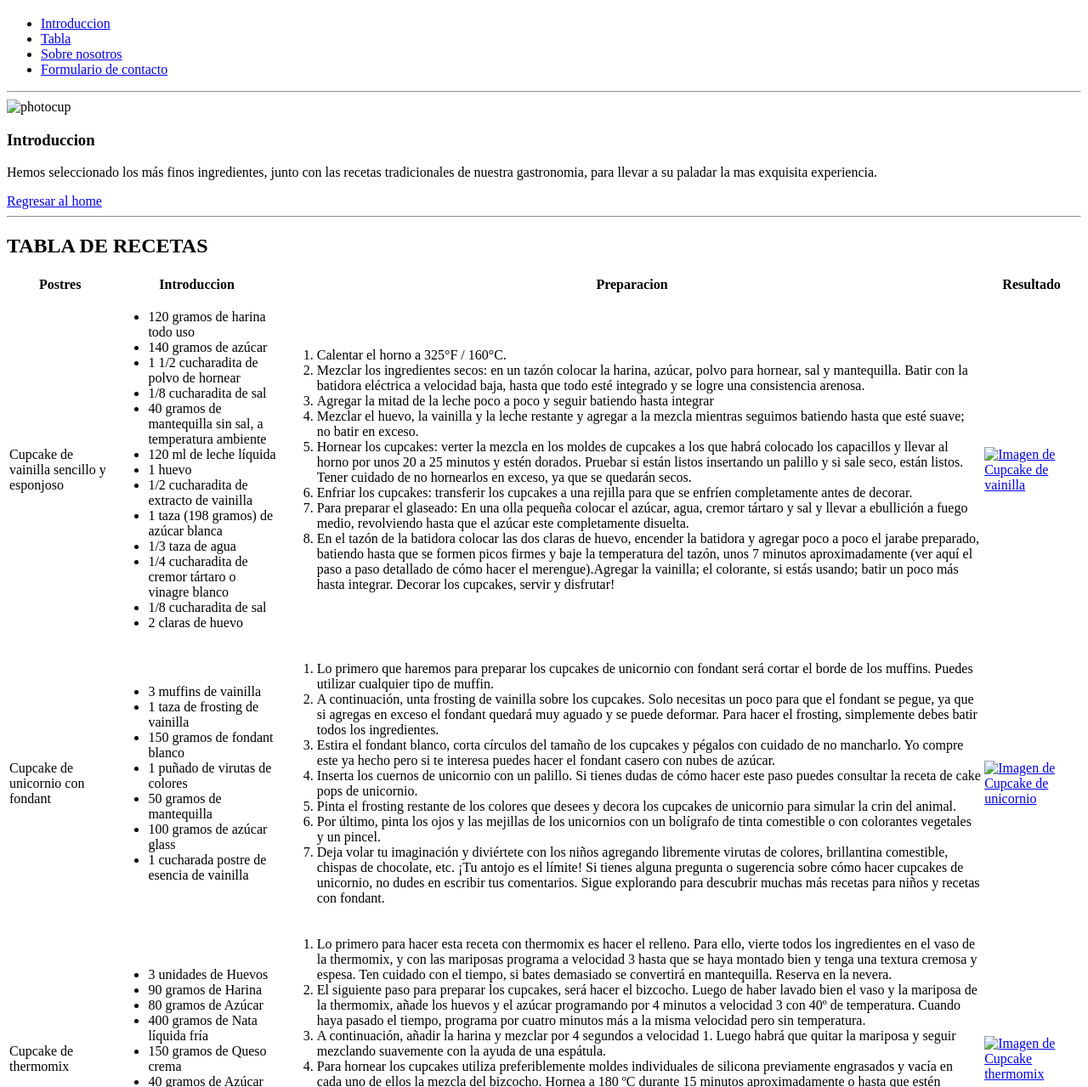
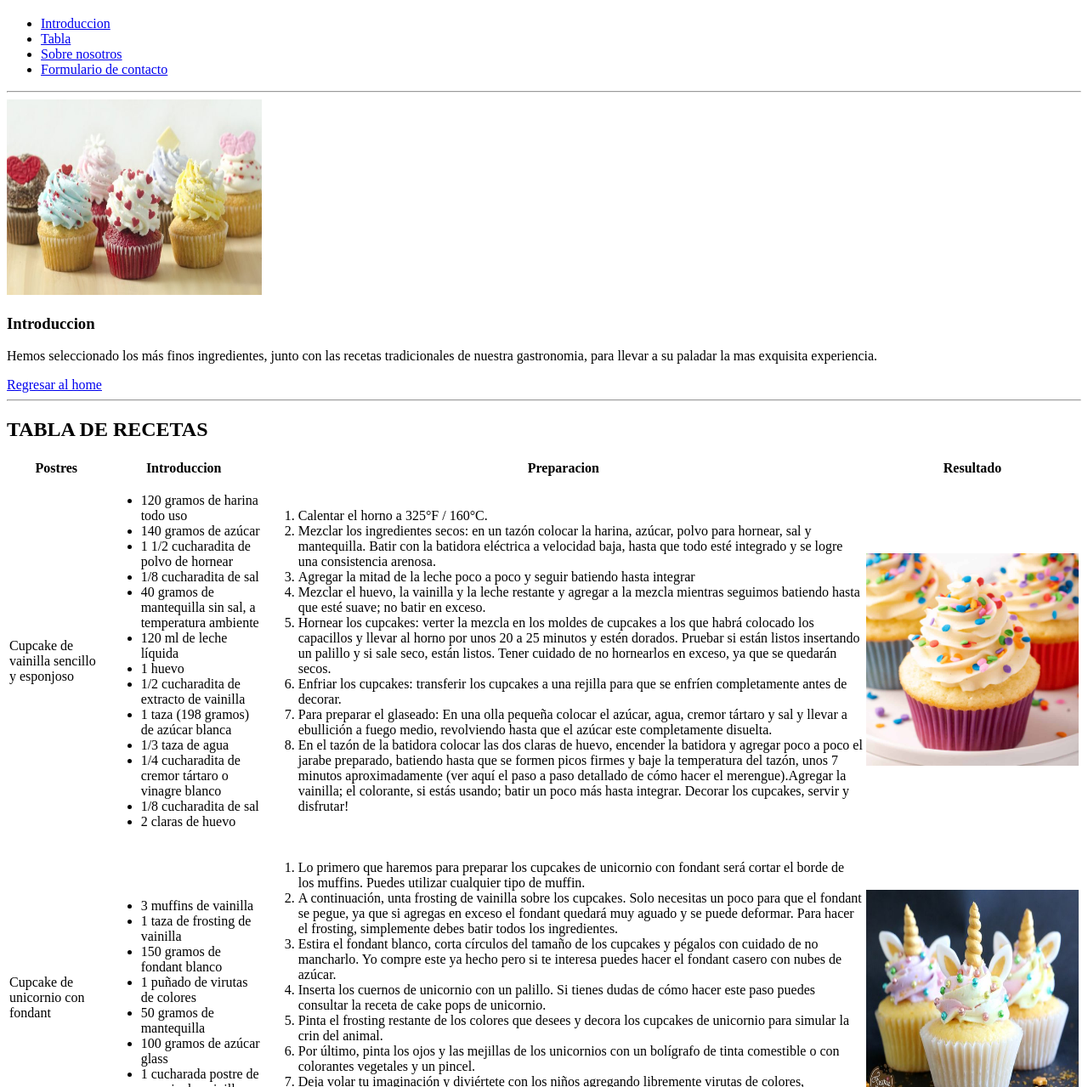
Before and after one commit to Luna1983/Recetas, a plain HTML site: page index.html in a window 1280 px wide. Shown: the part 61-1340 px from the top of the page at 85% size. Drawn offline with Linux system fonts and the light colour scheme.

Commit message:
Actualizar ruta de imagenes

```diff
--- a/index.html
+++ b/index.html
@@ -24,7 +24,7 @@
 
     <main>
         <section id="introduccion">
-            <img src="img/cupcakes-1-655x368.jpg" alt="photocup" width="300px" height="230px">
+            <img src="./cupcakes-1-655x368.jpg" alt="photocup" width="300px" height="230px">
             <h3>Introduccion</h3>
             <p>Hemos seleccionado los más finos ingredientes, junto con las recetas tradicionales de nuestra gastronomia,
                 para llevar a su paladar la mas exquisita experiencia.
@@ -80,7 +80,7 @@
             </td>
             <td>
                 <a href="https://www.bizcochosysancochos.com/2016/01/receta-cupcakes-de-vainilla.html" target="bank">
-                    <img src="./img/Ultimate-Vanilla-Cupcake-Recipe-recipe-card.jpg" alt="Imagen de Cupcake de vainilla" width="250" height="250"></a>
+                    <img src="./Ultimate-Vanilla-Cupcake-Recipe-recipe-card.jpg" alt="Imagen de Cupcake de vainilla" width="250" height="250"></a>
             </td>
         </tr>
         <tr>
@@ -109,7 +109,7 @@
             </td>
             <td>
                 <a href="https://www.recetasgratis.net/receta-de-cupcakes-de-unicornio-con-fondant-67524.html" target="bank">
-                    <img src="./img/cup-cake-de-unicornio-3.jpg" alt="Imagen de Cupcake de unicornio" width="250" height="250"></a>
+                    <img src="./cup-cake-de-unicornio-3.jpg" alt="Imagen de Cupcake de unicornio" width="250" height="250"></a>
             </td>
         </tr>
         <tr>
@@ -138,7 +138,7 @@
             </td>
             <td>
                 <a href="https://www.recetasgratis.net/receta-de-cupcakes-con-thermomix-30524.html" target="bank">
-                    <img src="/img/cupcakes_con_thermomix_30524_600_square.jpg" alt="Imagen de Cupcake thermomix" width="250" height="250"></a>
+                    <img src="./cupcakes_con_thermomix_30524_600_square.jpg" alt="Imagen de Cupcake thermomix" width="250" height="250"></a>
             </td>
         </tr>
         <tr>
@@ -171,7 +171,7 @@
             </td>
             <td>
                 <a href="https://www.kiwilimon.com/receta/postres/cupcakes/cupcakes-decorados/cupcakes-esponjosos-de-chocolate" target="bank">
-                    <img src="./img/cupcakes-de-chocolate.jpg" alt="Imagen de Cupcake de chocolate" width="250" height="250"></a>
+                    <img src="./cupcakes-de-chocolate.jpg" alt="Imagen de Cupcake de chocolate" width="250" height="250"></a>
             </td>
         </tr>
     </tbody>
```
